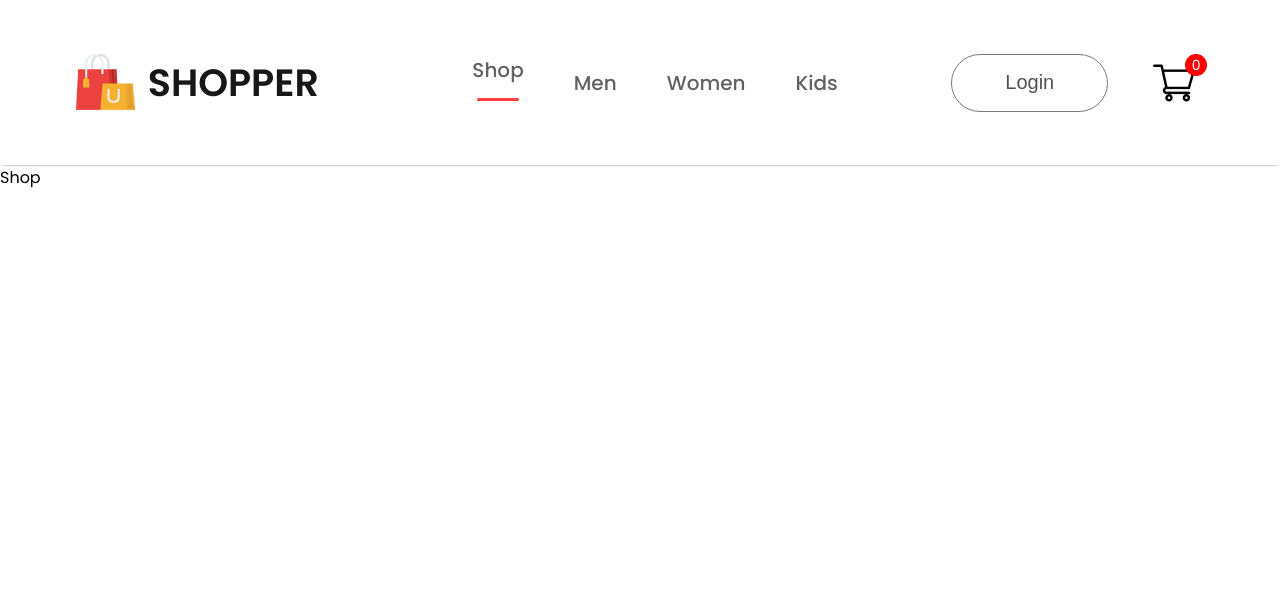
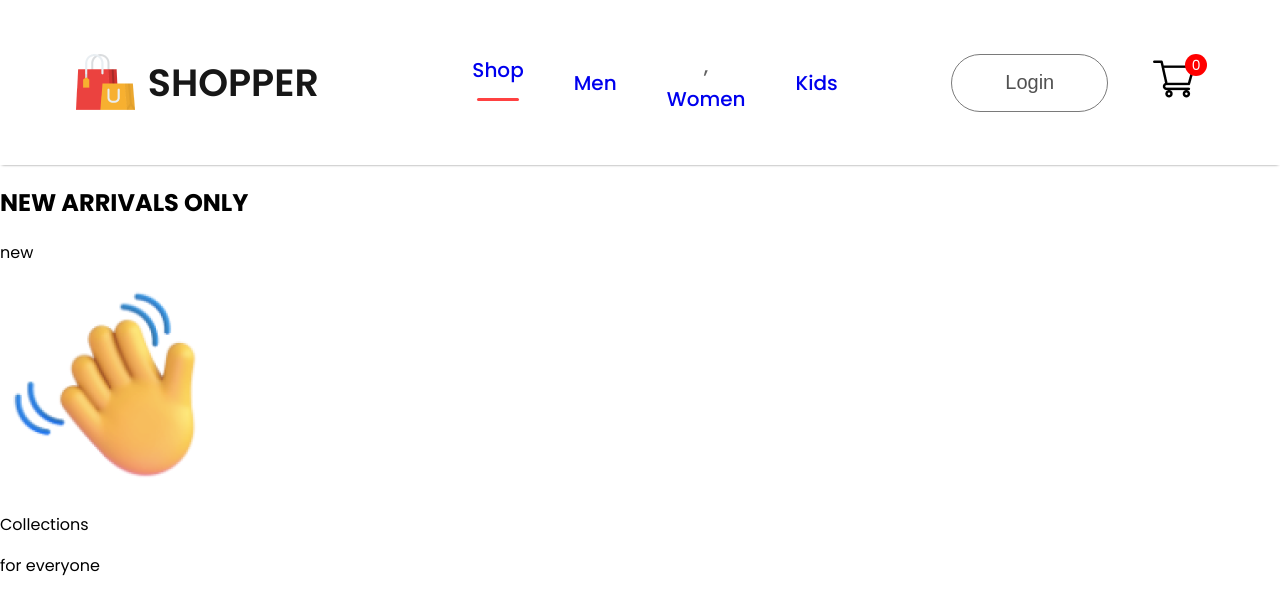
Before and after one commit to Khang8078/e-commerce, a React (Create React App) app: page / in a window 1280 px wide. Shown: the top 614 px of the page. Built offline with nearby package versions, Linux system fonts and the light colour scheme.

Commit message:
set up project

```diff
--- /dev/null
+++ b/src/Components/Hero/Hero.jsx
@@ -0,0 +1,25 @@
+import React from 'react'
+import './Hero.css'
+import hand_icon from '../Assets/hand_icon.png'
+const Hero = () => {
+  return (
+    <div className='hero'>
+        <div className="hero-left">
+            <h2>NEW ARRIVALS ONLY</h2>
+            <div>
+                <div className="hand-hand-icon">
+                    <p>new</p>
+                    <img src={hand_icon} alt="" />
+                </div>
+                <p>Collections</p>
+                <p>for everyone</p>
+            </div>
+        </div>
+        <div className="hero-right">
+
+        </div>
+    </div>
+  )
+}
+
+export default Hero
--- a/src/Components/Navbar/Navbar.jsx
+++ b/src/Components/Navbar/Navbar.jsx
@@ -2,6 +2,7 @@ import React, { useState } from 'react'
 import './Navbar.css'
 import logo from '../Assets/logo.png'
 import cart_icon from '../Assets/cart_icon.png'
+import { Link } from 'react-router-dom'
 export const Navbar = () => {
     const [menu, setMenu] = useState("shop");
   return (
@@ -11,14 +12,14 @@ export const Navbar = () => {
             <p>SHOPPER</p>
         </div>
         <ul className='nav-menu'>
-            <li onClick={()=>{setMenu("shop")}}>Shop {menu==="shop"?<hr/>:<></>}</li>
-            <li onClick={()=>{setMenu("mens")}}>Men {menu==="mens"?<hr/>:<></>}</li>
-            <li onClick={()=>{setMenu("womens")}}>Women {menu==="womens"?<hr/>:<></>}</li>
-            <li onClick={()=>{setMenu("kids")}}>Kids {menu==="kids"?<hr/>:<></>}</li>
+            <li onClick={()=>{setMenu("shop")}}><Link style={{textDecoration: 'none'}} to='/'>Shop</Link>{menu==="shop"?<hr/>:<></>}</li>
+            <li onClick={()=>{setMenu("mens")}}><Link style={{textDecoration: 'none'}} to='/mens'>Men</Link>{menu==="mens"?<hr/>:<></>}</li>
+            <li onClick={()=>{setMenu("womens")}}>,<Link style={{textDecoration: 'none'}} to='/womens'>Women</Link>{menu==="womens"?<hr/>:<></>}</li>
+            <li onClick={()=>{setMenu("kids")}}><Link style={{textDecoration: 'none'}} to='/kids'>Kids</Link>{menu==="kids"?<hr/>:<></>}</li>
         </ul>
         <div className="nav-login-cart">
-            <button>Login</button>
-            <img src={cart_icon} alt="" />
+            <Link style={{textDecoration: 'none'}} to='/login'><button>Login</button></Link>
+            <Link style={{textDecoration: 'none'}} to='/cart'><img src={cart_icon} alt="" /></Link>
             <div className="nav-cart-count">0</div>
         </div>
     </div>
--- a/src/Pages/Shop.jsx
+++ b/src/Pages/Shop.jsx
@@ -1,8 +1,11 @@
 import React from 'react'
+import Hero from '../Components/Hero/Hero'
 
 const Shop = () => {
   return (
-    <div>Shop</div>
+    <div>
+        <Hero/>
+    </div>
   )
 }
 
```
Also changed, not shown: src/Components/Hero/Hero.css (added).
